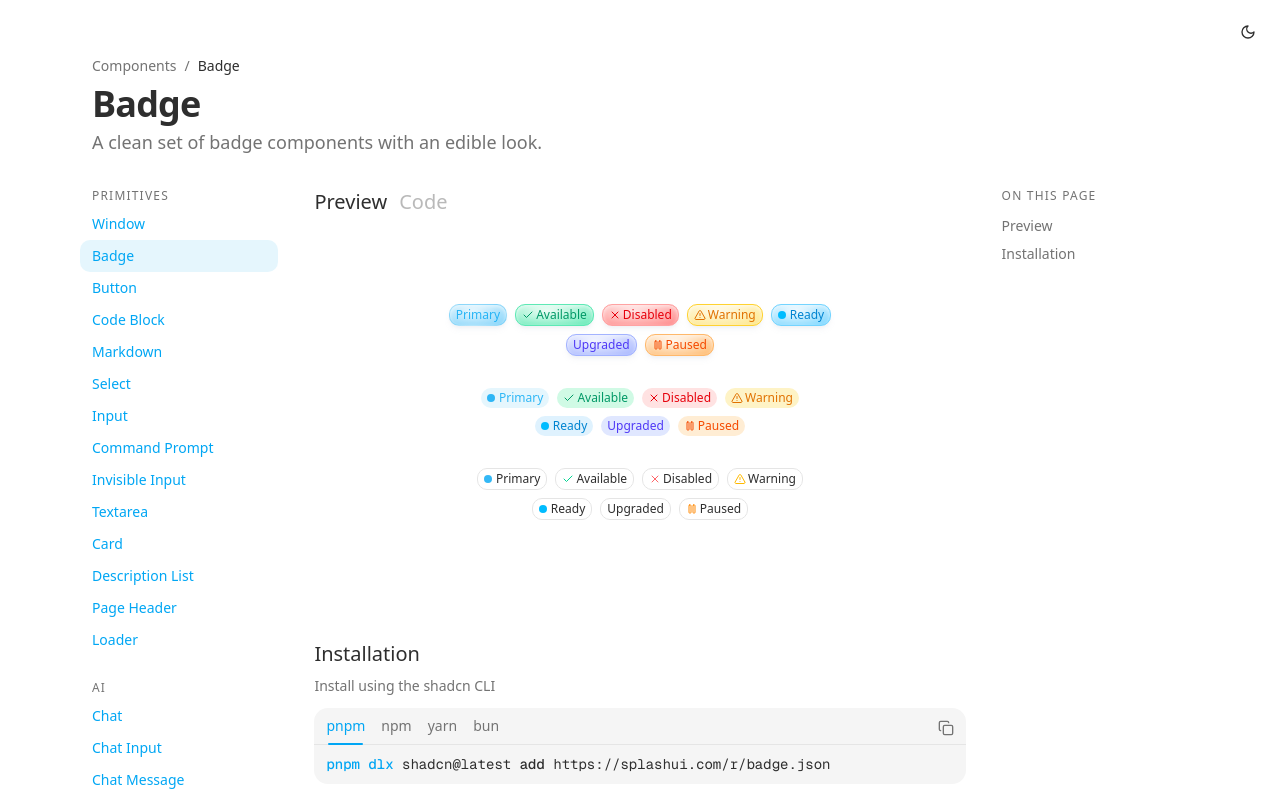
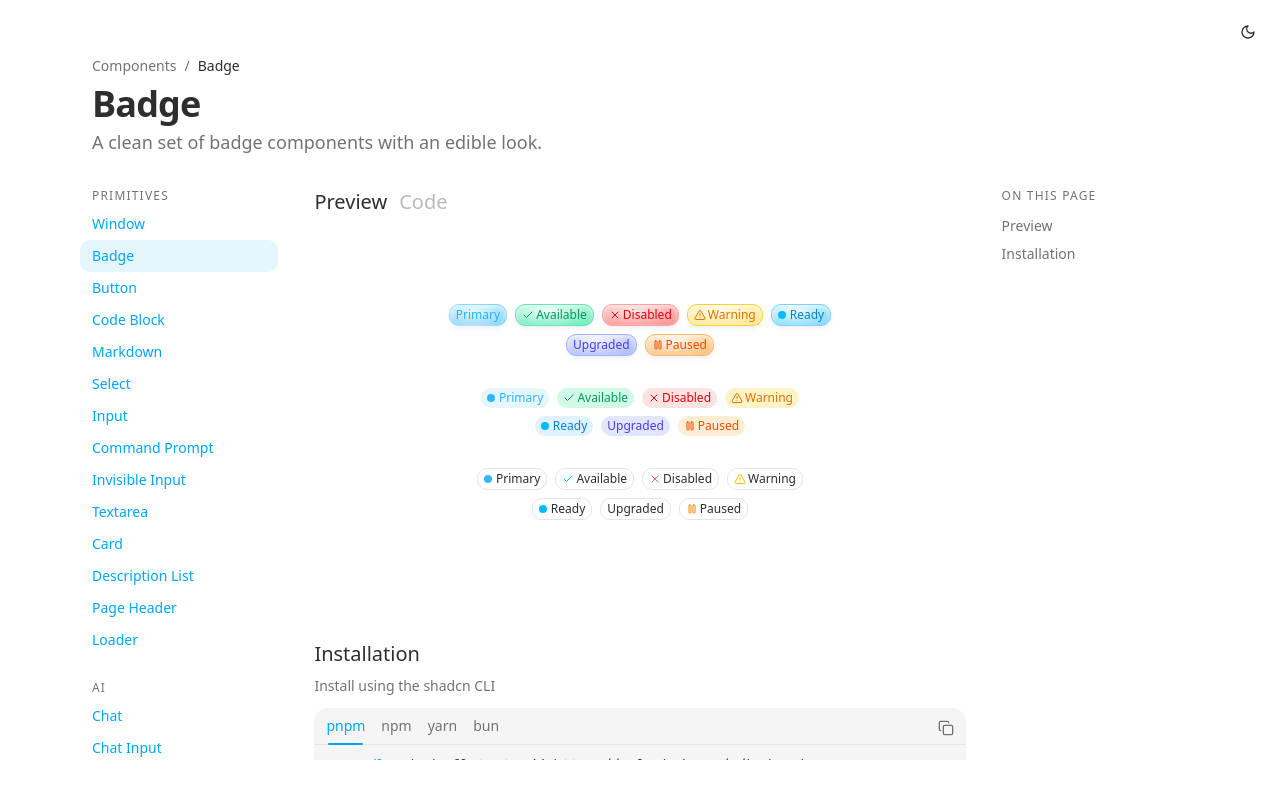
Before and after one commit to SuperAce100/design-system, a Next.js app: page /badge in a window 1280 px wide. Built offline with nearby package versions, Linux system fonts and the light colour scheme.

Commit message:
make sidebar scrollable

```diff
--- a/app/[component]/page.tsx
+++ b/app/[component]/page.tsx
@@ -60,7 +60,7 @@ export default async function ComponentPage({
         </div>
       </header>
       <main className="grid grid-cols-1 sm:grid-cols-5 gap-8 relative min-h-0 overflow-hidden pb-10">
-        <div className="flex flex-col flex-1 col-span-1 items-start sticky top-0">
+        <div className="flex flex-col flex-1 col-span-1 items-start sticky top-0 overflow-y-auto">
           {sectionOrder.map((section) => {
             const comps = (componentsBySection as Record<string, typeof componentList>)[section];
             if (!comps) return null;
```
Also changed, not shown: components/ui/invisible-input.tsx (line endings or trailing spaces), registry/new-york/blocks/invisible-input/invisible-input.tsx (line endings or trailing spaces).
